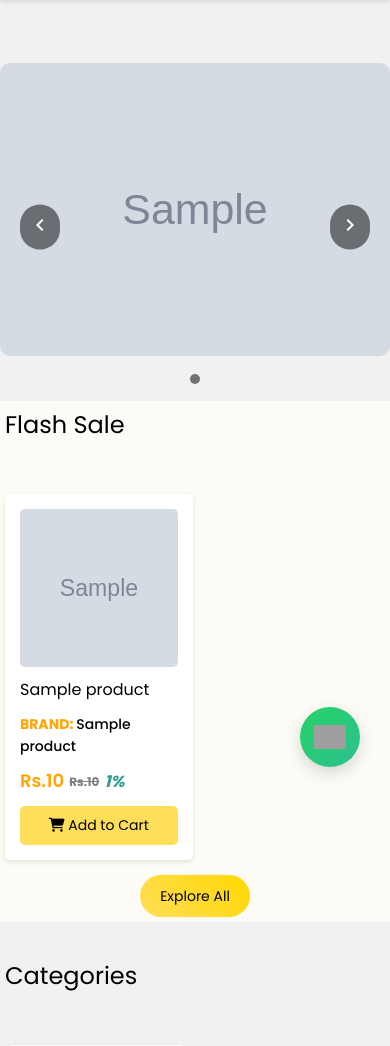
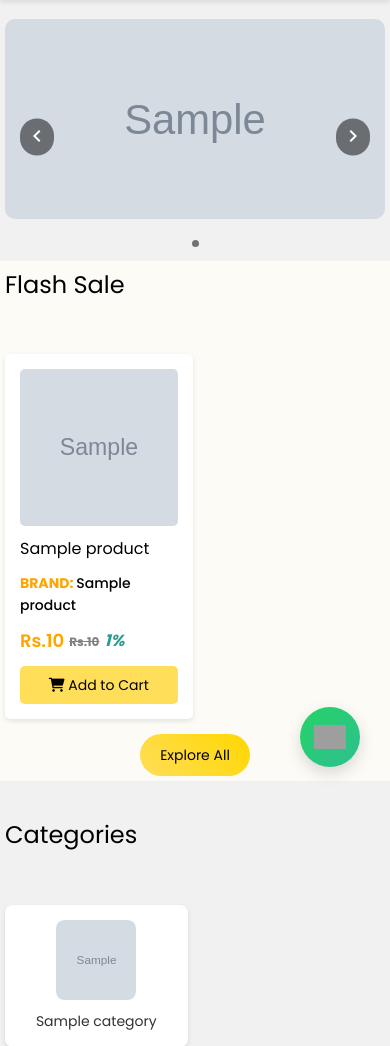
Before and after one commit to abdullahinto/ShopKhana, a Flask app: page / in a window 390 px wide. Shown: the part 47-1093 px from the top of the page. Run offline with Flask 3, Linux system fonts and the light colour scheme; grey boxes marked "Sample" are stand-in pictures; a database or web service that is not in the repository returns one stand-in record (values such as "Sample title"); some libraries are stand-ins or nearby versions; grey boxes are pictures that could not be loaded.

Commit message:
made banner.css responsive

```diff
--- a/static/css/banner.css
+++ b/static/css/banner.css
@@ -1 +1,155 @@
-#product-promotion{width:100%;padding:20px 0;position:relative;margin-top:100px}.carousel-container{position:relative;width:100%;max-width:1200px;margin:0 auto;overflow:hidden}.carousel{display:flex;transition:transform .3s ease-in-out}.banner{flex:0 0 100%;max-height:400px;overflow:hidden}.banner img{width:100%;height:100%;object-fit:cover;display:block;border-radius:10px}.nav-button{position:absolute;top:50%;transform:translateY(-50%);background-color:rgba(0,0,0,.5);color:#fff;border:none;cursor:pointer;padding:10px;border-radius:50px;font-size:24px;z-index:2}#prevBtn{left:20px}#nextBtn{right:20px}.nav-button:hover{background-color:rgba(0,0,0,.8)}@media (max-width:768px){#product-promotion{padding:10px 0}.nav-button{font-size:18px;padding:8px}.banner{max-height:300px}}.dots{text-align:center;margin-top:10px}.dot{display:inline-block;height:10px;width:10px;margin:0 5px;background-color:#bbb;border-radius:50%;cursor:pointer;transition:background-color .3s}.dot.active{background-color:#717171}
+/* Main Banner Component */
+#product-promotion {
+    width: 100%;
+    padding: 20px 0;
+    position: relative;
+    margin-top: 100px;
+  }
+
+  .carousel-container {
+    position: relative;
+    width: 100%;
+    max-width: 1200px;
+    margin: 0 auto;
+    overflow: hidden;
+  }
+
+  .carousel {
+    display: flex;
+    transition: transform 0.3s ease-in-out;
+  }
+
+  .banner {
+    flex: 0 0 100%;
+    max-height: 400px;
+    overflow: hidden;
+  }
+
+  .banner img {
+    width: 100%;
+    height: 100%;
+    object-fit: cover;
+    display: block;
+    border-radius: 10px;
+  }
+
+  /* Navigation Button Styles */
+  .nav-button {
+    position: absolute;
+    top: 50%;
+    transform: translateY(-50%);
+    background-color: rgba(0, 0, 0, 0.5);
+    color: #fff;
+    border: none;
+    cursor: pointer;
+    padding: 10px;
+    border-radius: 50px;
+    font-size: 24px;
+    z-index: 2;
+  }
+
+  #prevBtn {
+    left: 20px;
+  }
+
+  #nextBtn {
+    right: 20px;
+  }
+
+  .nav-button:hover {
+    background-color: rgba(0, 0, 0, 0.8);
+  }
+
+  /* Dots Navigation */
+  .dots {
+    text-align: center;
+    margin-top: 10px;
+  }
+
+  .dot {
+    display: inline-block;
+    height: 10px;
+    width: 10px;
+    margin: 0 5px;
+    background-color: #bbb;
+    border-radius: 50%;
+    cursor: pointer;
+    transition: background-color 0.3s;
+  }
+
+  .dot.active {
+    background-color: #717171;
+  }
+
+  /* Responsive Breakpoints */
+
+  /* Medium Devices: tablets & small desktops */
+  @media (max-width: 768px) {
+    #product-promotion {
+      padding: 10px 0;
+      margin-top: 80px;
+    }
+
+    .nav-button {
+      font-size: 18px;
+      padding: 8px;
+    }
+
+    .banner {
+      max-height: 300px;
+    }
+  }
+
+  /* Small Devices: large mobile phones */
+  @media (max-width: 600px) {
+    #product-promotion {
+      padding: 8px 0;
+      margin-top: 70px;
+    }
+
+    .carousel-container {
+      padding: 0 10px;
+    }
+
+    .nav-button {
+      font-size: 16px;
+      padding: 6px;
+    }
+
+    .banner {
+      max-height: 250px;
+    }
+
+    .dot {
+      height: 8px;
+      width: 8px;
+      margin: 0 4px;
+    }
+  }
+
+  /* Extra Small Devices: modern mobile screens */
+  @media (max-width: 480px) {
+    #product-promotion {
+      padding: 6px 0;
+      margin-top: 60px;
+    }
+
+    .carousel-container {
+      padding: 0 5px;
+    }
+
+    .nav-button {
+      font-size: 14px;
+      padding: 5px;
+    }
+
+    .banner {
+      max-height: 200px;
+    }
+
+    .dot {
+      height: 7px;
+      width: 7px;
+      margin: 0 3px;
+    }
+  }
--- a/templates/main_page.html
+++ b/templates/main_page.html
@@ -5,7 +5,7 @@ Home - ShopKhana
 {% endblock title %}
 
 {% block extra_css %}
-<link rel="stylesheet" href="{{ url_for('static', filename='css/banner.css') }}">
+<link rel="stylesheet" href="{{ url_for('static', filename='css/banner.css' , v='1.0') }}">
 <link rel="stylesheet" href="{{ url_for('static', filename='css/cat.css') }}">
 <link rel="stylesheet" href="{{ url_for('static', filename='css/flash.css' , v='1.0') }}">
 <link rel="stylesheet" href="{{ url_for('static', filename='css/just4u.css') }}">
```
